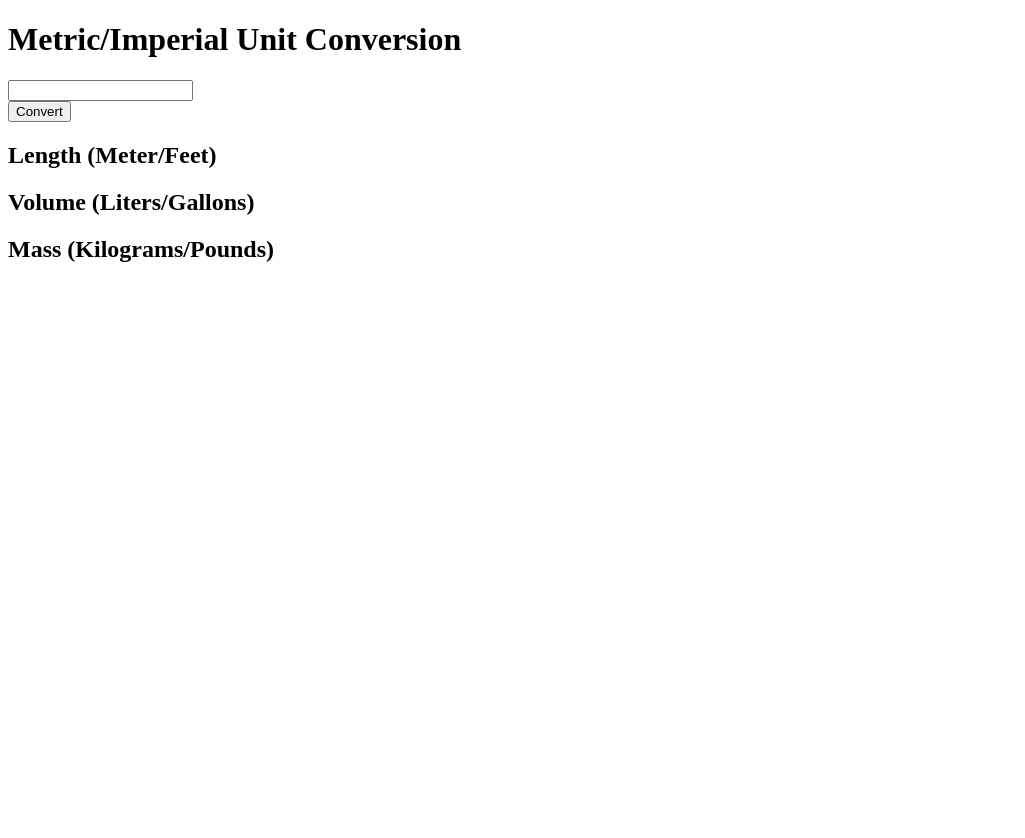
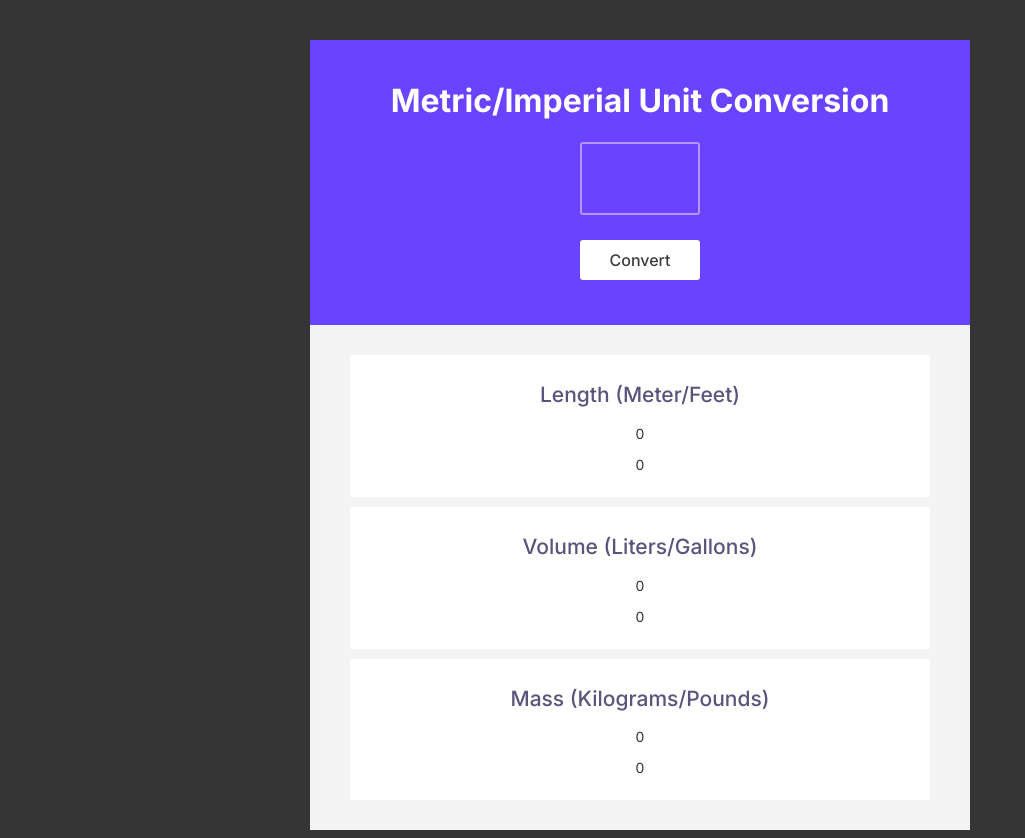
Before and after one commit to louiseka/Unit-Converter, a plain HTML site: page index.html in a window 1280 px wide. Shown: the whole page, without its empty margins (0-1025 px from the left). Before the commit the page ends 800 px from the top, so only its background shows below. Drawn offline with Linux system fonts and the light colour scheme.

Commit message:
Styling of converter

```diff
--- a/index.html
+++ b/index.html
@@ -5,21 +5,36 @@
     <meta charset="UTF-8">
     <meta name="viewport" content="width=device-width, initial-scale=1.0">
     <title>Unit Converter</title>
+    <link rel="preconnect" href="https://fonts.googleapis.com">
+    <link rel="preconnect" href="https://fonts.gstatic.com" crossorigin>
+    <link href="https://fonts.googleapis.com/css2?family=Inter:wght@100..900&display=swap" rel="stylesheet">
     <link rel="stylesheet" href="style.css">
 </head>
 
 <body>
-    <div class="input-value">
+    <div class="input-block">
         <h1> Metric/Imperial Unit Conversion</h1>
-        <form>
+        <form class="input-form">
             <input type="text" id="number" name="number">
+            <button type="submit"> Convert</button>
         </form>
-        <button> Convert</button>
     </div>
     <div class="value-results">
-        <h2>Length (Meter/Feet)</h2>
-        <h2>Volume (Liters/Gallons) </h2>
-        <h2>Mass (Kilograms/Pounds)</h2>
+        <div class="length-results">
+            <h2>Length (Meter/Feet)</h2>
+            <p>0</p>
+            <p>0</p>
+        </div>
+        <div class="volume-results">
+            <h2>Volume (Liters/Gallons) </h2>
+            <p>0</p>
+            <p>0</p>
+        </div>
+        <div class="mass-results">
+            <h2>Mass (Kilograms/Pounds)</h2>
+            <p>0</p>
+            <p>0</p>
+        </div>
     </div>
     <script src="index.js"></script>
 </body>
--- a/style.css
+++ b/style.css
@@ -0,0 +1,76 @@
+body {
+    font-family: "Inter", sans-serif;
+    text-align: center;
+    background-color: #353535;
+}
+
+h1 {
+    font-weight: 700;
+    color: #fff;
+}
+
+h2 {
+    font-weight: 500;
+    color: #5a537b;
+}
+
+.input-block {
+    background-color: #6943ff;
+    max-width: 600px;
+    margin: 40px auto 0 auto;
+    padding: 20px 30px;
+}
+
+.input-form {
+    max-width: 120px;
+    margin: 0 auto;
+}
+
+button {
+    border: 0;
+    border-radius: 3px;
+    background-color: #fff;
+    color: #3d3d3d;
+    font-size: 16px;
+    font-family: "Inter", sans-serif;
+    font-weight: 500;
+    padding: 10px 20px;
+    margin: 25px 0px;
+    width: 100%;
+
+}
+
+input {
+    background-color: #6943ff;
+    border: 2px solid #b295ff;
+    border-radius: 3px;
+    font-size: 58px;
+    font-weight: 800;
+    color: #fff;
+    text-align: center;
+    width: 100%;
+    box-sizing: border-box;
+}
+
+input:focus {
+    background-color: #6943ff;
+}
+
+.value-results {
+    background-color: #f4f4f4;
+    max-width: 600px;
+    height: fit-content;
+    margin: 0 auto;
+    padding: 20px 30px;
+}
+
+.length-results,
+.volume-results,
+.mass-results {
+    background-color: #fff;
+    margin: 10px;
+    padding: 10px;
+    color: #353535;
+    font-weight: 400;
+    font-size: 14px;
+}
```
